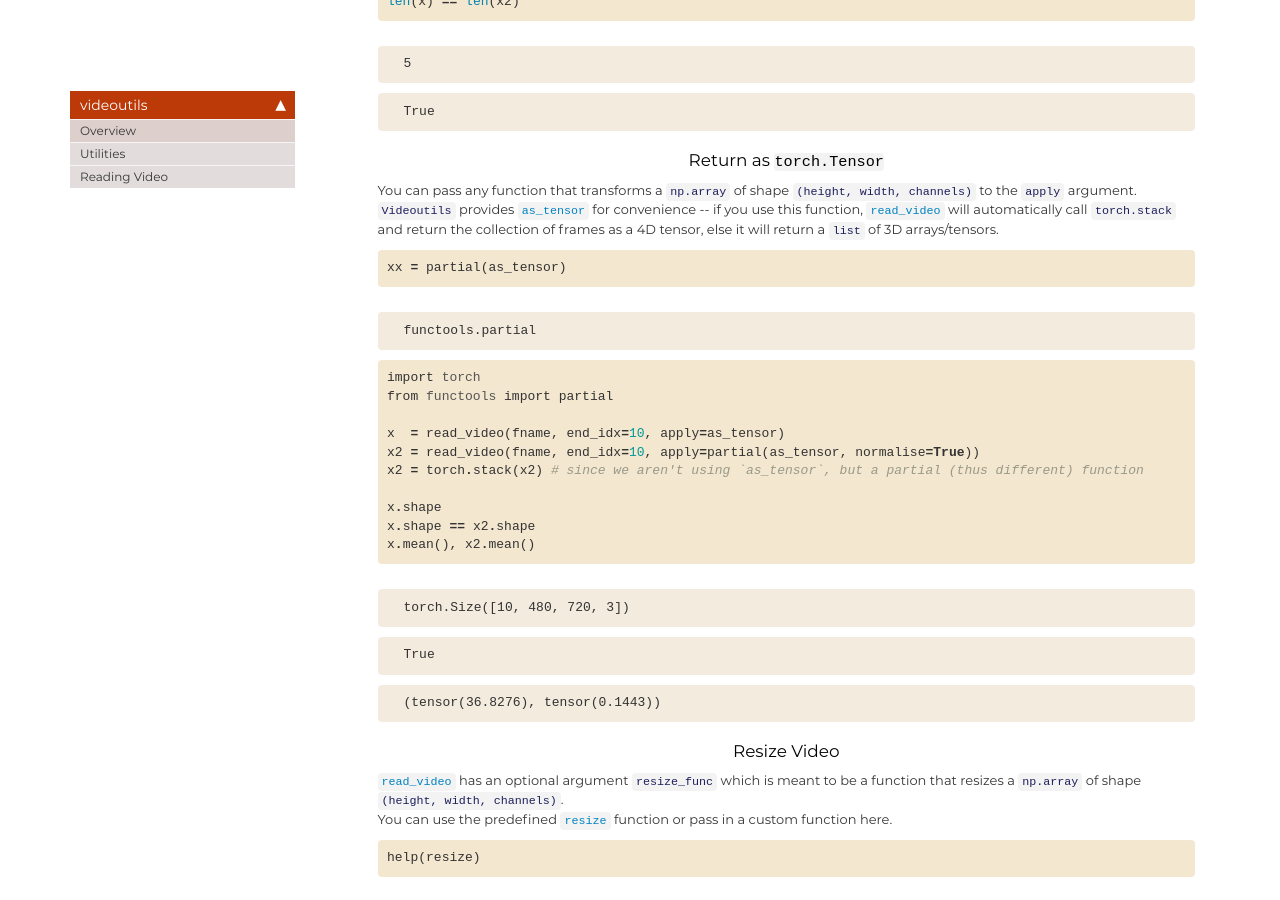
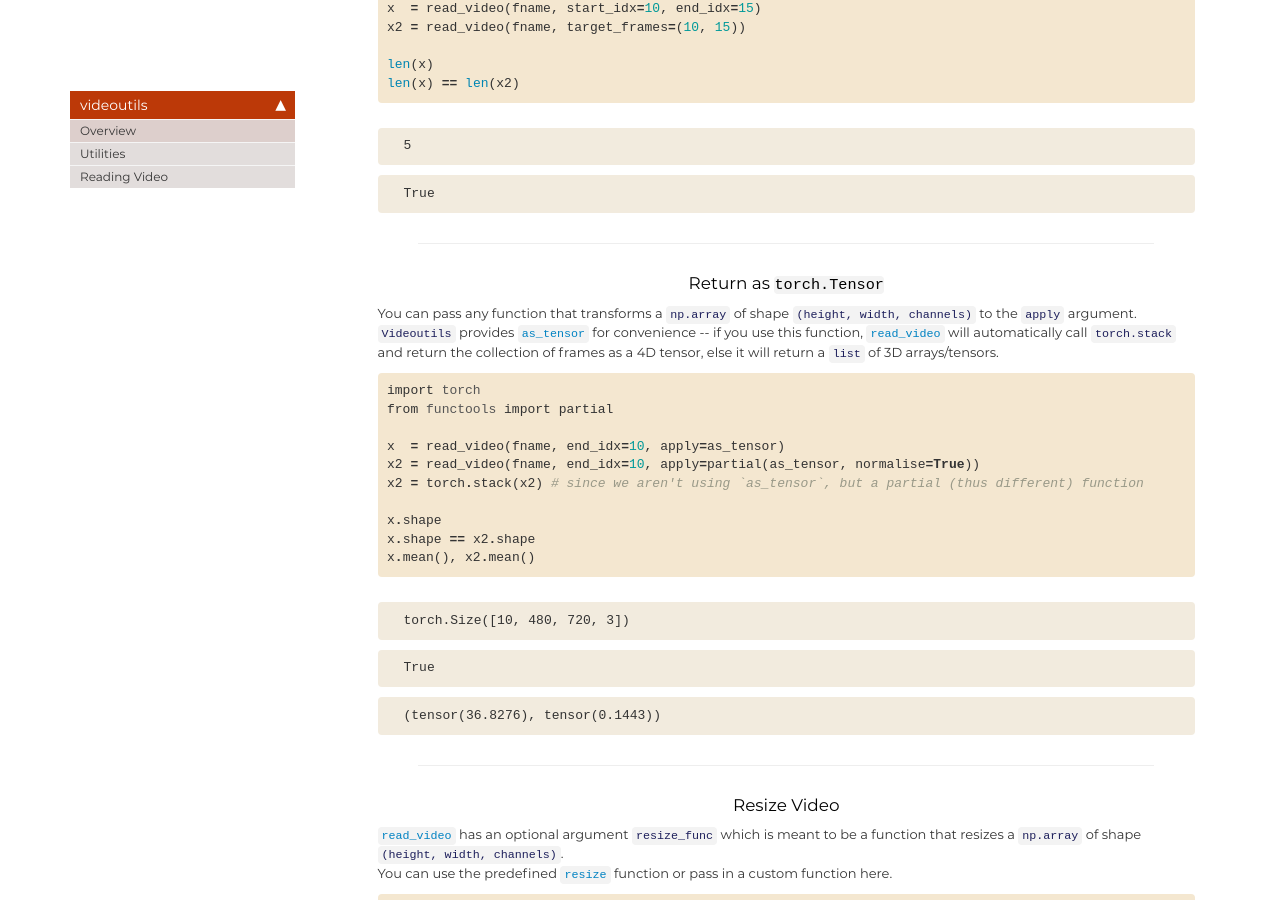
Before and after one commit to rsomani95/videoutils, a Jekyll site: the page built from docs/index.html, in a window 1280 px wide and 900 px high, scrolled down 1822 px. Built offline with Jekyll 4.4.1, drawn with Linux system fonts in a browser that asks for light colours; nearby versions of some CDN libraries; comment, search, counter and statistics services are not loaded.

Commit message:
prettify

```diff
--- a/docs/index.html
+++ b/docs/index.html
@@ -155,6 +155,13 @@
 </div>
 <div class="cell border-box-sizing text_cell rendered"><div class="inner_cell">
 <div class="text_cell_render border-box-sizing rendered_html">
+<hr>
+
+</div>
+</div>
+</div>
+<div class="cell border-box-sizing text_cell rendered"><div class="inner_cell">
+<div class="text_cell_render border-box-sizing rendered_html">
 <h3 id="Grab-every-nth-frame">Grab every <code>n</code>th frame<a class="anchor-link" href="#Grab-every-nth-frame">&#182;</a></h3>
 </div>
 </div>
@@ -219,6 +226,13 @@
 </div>
 </div>
 
+</div>
+<div class="cell border-box-sizing text_cell rendered"><div class="inner_cell">
+<div class="text_cell_render border-box-sizing rendered_html">
+<hr>
+
+</div>
+</div>
 </div>
 <div class="cell border-box-sizing text_cell rendered"><div class="inner_cell">
 <div class="text_cell_render border-box-sizing rendered_html">
@@ -301,39 +315,17 @@
 </div>
 <div class="cell border-box-sizing text_cell rendered"><div class="inner_cell">
 <div class="text_cell_render border-box-sizing rendered_html">
+<hr>
+
+</div>
+</div>
+</div>
+<div class="cell border-box-sizing text_cell rendered"><div class="inner_cell">
+<div class="text_cell_render border-box-sizing rendered_html">
 <h3 id="Return-as-torch.Tensor">Return as <code>torch.Tensor</code><a class="anchor-link" href="#Return-as-torch.Tensor">&#182;</a></h3><p>You can pass any function that transforms a <code>np.array</code> of shape <code>(height, width, channels)</code> to the <code>apply</code> argument. <code>Videoutils</code> provides <a href="/utils.html#as_tensor"><code>as_tensor</code></a> for convenience -- if you use this function, <a href="/io.html#read_video"><code>read_video</code></a> will automatically call <code>torch.stack</code> and return the collection of frames as a 4D tensor, else it will return a <code>list</code> of 3D arrays/tensors.</p>
 
 </div>
 </div>
-</div>
-<div class="cell border-box-sizing code_cell rendered">
-<div class="input">
-
-<div class="inner_cell">
-    <div class="input_area">
-<div class=" highlight hl-ipython3"><pre><span></span><span class="n">xx</span> <span class="o">=</span> <span class="n">partial</span><span class="p">(</span><span class="n">as_tensor</span><span class="p">)</span>
-</pre></div>
-
-    </div>
-</div>
-</div>
-
-<div class="output_wrapper">
-<div class="output">
-
-<div class="output_area">
-
-
-
-<div class="output_text output_subarea output_execute_result">
-<pre>functools.partial</pre>
-</div>
-
-</div>
-
-</div>
-</div>
-
 </div>
 <div class="cell border-box-sizing code_cell rendered">
 <div class="input">
@@ -392,6 +384,13 @@
 </div>
 </div>
 
+</div>
+<div class="cell border-box-sizing text_cell rendered"><div class="inner_cell">
+<div class="text_cell_render border-box-sizing rendered_html">
+<hr>
+
+</div>
+</div>
 </div>
 <div class="cell border-box-sizing text_cell rendered"><div class="inner_cell">
 <div class="text_cell_render border-box-sizing rendered_html">
@@ -495,4 +494,11 @@
 </div>
 
 </div>
+<div class="cell border-box-sizing text_cell rendered"><div class="inner_cell">
+<div class="text_cell_render border-box-sizing rendered_html">
+<hr>
+
 </div>
+</div>
+</div>
+</div>
```
Also changed, not shown: README.md, 1 other file.
